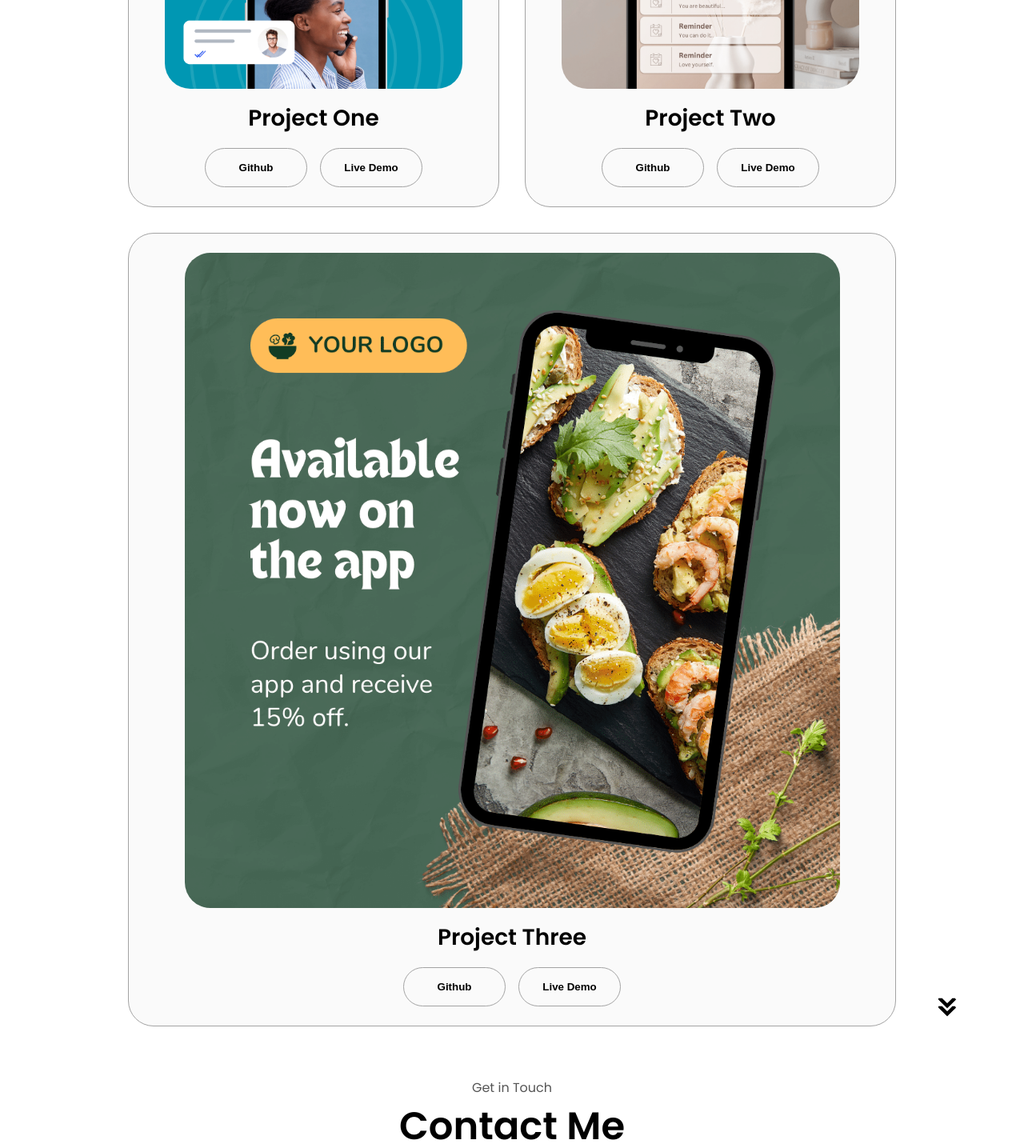
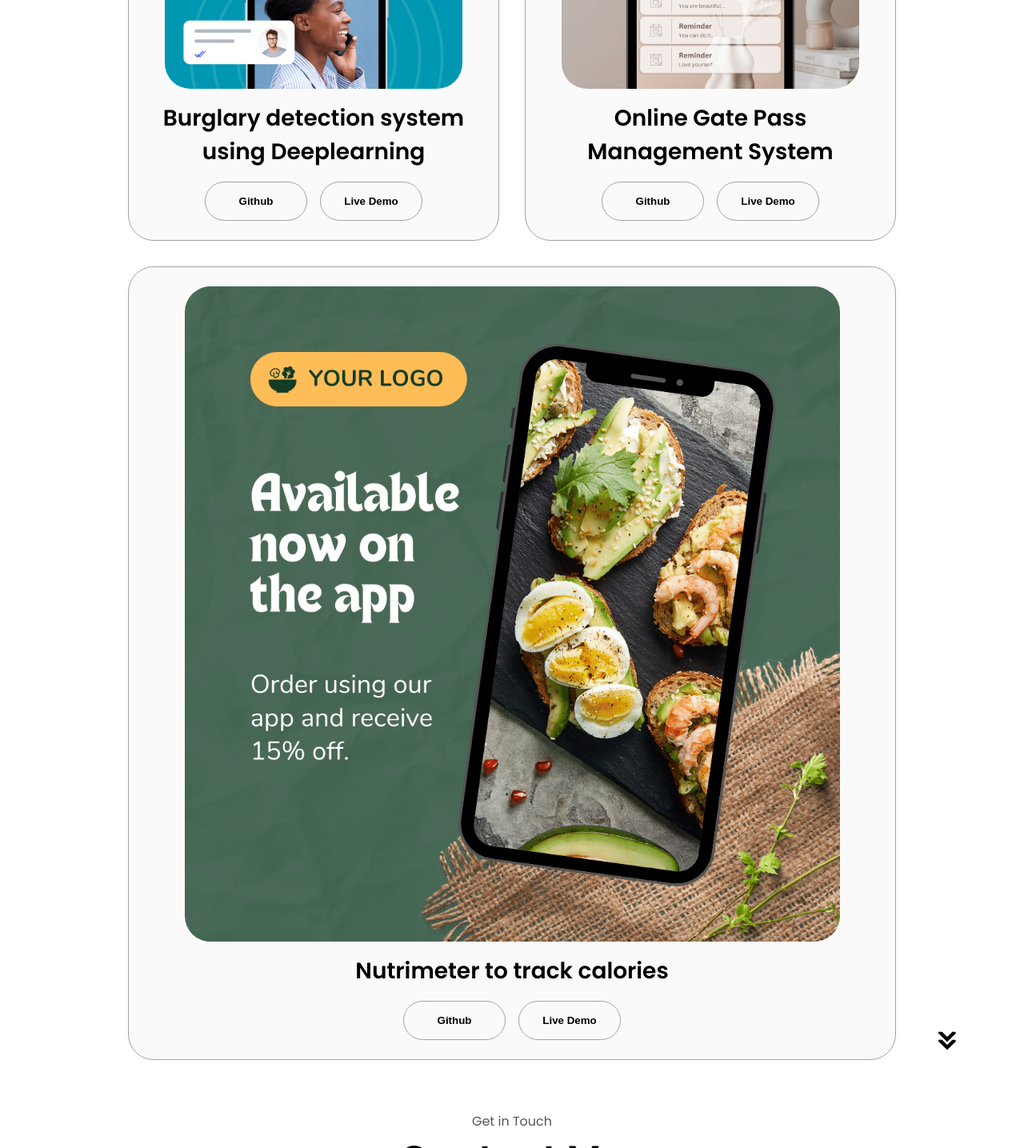
Before and after one commit to lsousheel/rr, a plain HTML site: page index.html in a window 1280 px wide. Shown: the part 2880-4315 px from the top of the page at 80% size. Drawn offline with Linux system fonts and the light colour scheme.

Commit message:
Update index.html
Signed-off-by: lsousheel <118066822+lsousheel@users.noreply.github.com>

```diff
--- a/index.html
+++ b/index.html
@@ -269,7 +269,8 @@ I am passionate about leveraging data-driven insights and intelligent systems to
                 class="project-img"
               />
             </div>
-            <h2 class="experience-sub-title project-title">Project One</h2>
+            <h2 class="experience-sub-title project-title">Burglary detection system using Deeplearning
+</h2>
             <div class="btn-container">
               <button
                 class="btn btn-color-2 project-btn"
@@ -293,7 +294,7 @@ I am passionate about leveraging data-driven insights and intelligent systems to
                 class="project-img"
               />
             </div>
-            <h2 class="experience-sub-title project-title">Project Two</h2>
+            <h2 class="experience-sub-title project-title"> Online Gate Pass Management System</h2>
             <div class="btn-container">
               <button
                 class="btn btn-color-2 project-btn"
@@ -317,7 +318,7 @@ I am passionate about leveraging data-driven insights and intelligent systems to
                 class="project-img"
               />
             </div>
-            <h2 class="experience-sub-title project-title">Project Three</h2>
+            <h2 class="experience-sub-title project-title">Nutrimeter to track calories</h2>
             <div class="btn-container">
               <button
                 class="btn btn-color-2 project-btn"
@@ -360,7 +361,7 @@ I am passionate about leveraging data-driven insights and intelligent systems to
             alt="LinkedIn icon"
             class="icon contact-icon"
           />
-          <p><a href="https://www.linkedin.com/in/sousheel-reddy-lachagari/">LinkedIn</a></p>
+          <p><a href="https://www.linkedin.com/in/sousheel-reddy-lachagar/">LinkedIn</a></p>
         </div>
       </div>
     </section>
```
